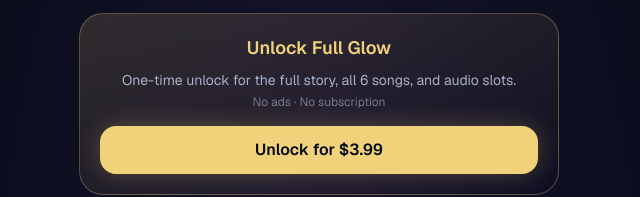
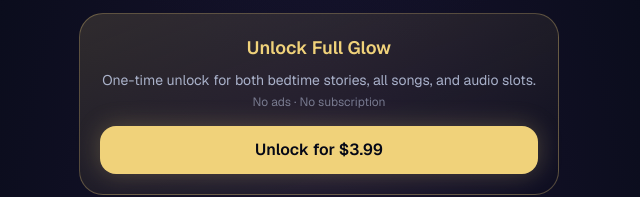
Before and after one commit to beckasquirts2x-jpg/Thinkitbuilditliveit, a Next.js app in the folder apps/little-glow-bedtime/: page / in a window 1280 px wide. Shown: the part 1022-1219 px from the top of the page, without its empty margins (321-961 px from the left). Built offline with nearby package versions, Linux system fonts and the light colour scheme.

Commit message:
Honeybee UI: story picker, StoryChapterList, UnlockCTA copy

```diff
--- a/apps/little-glow-bedtime/src/components/UnlockCTA.tsx
+++ b/apps/little-glow-bedtime/src/components/UnlockCTA.tsx
@@ -23,7 +23,7 @@ export function UnlockCTA({ compact = false }: { compact?: boolean }) {
     <div className="rounded-3xl border border-glow-gold/30 bg-gradient-to-br from-glow-gold/15 to-transparent p-5 text-center">
       <p className="text-lg font-semibold text-glow-gold">Unlock Full Glow</p>
       <p className="mt-2 text-sm text-moon-200/80">
-        One-time unlock for the full story, all 6 songs, and audio slots.
+        One-time unlock for both bedtime stories, all songs, and audio slots.
       </p>
       <p className="mt-1 text-xs text-moon-200/50">No ads · No subscription</p>
       <Link
```
